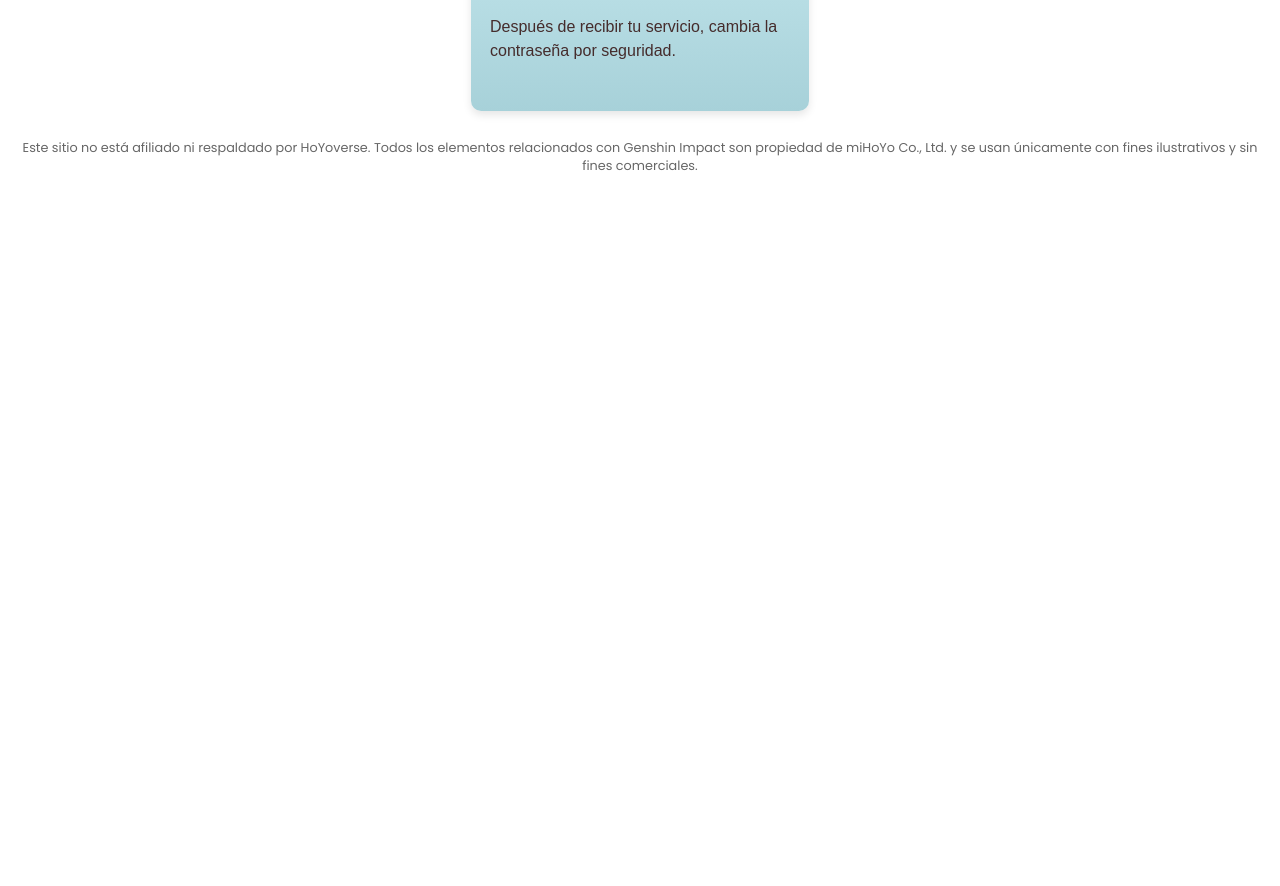
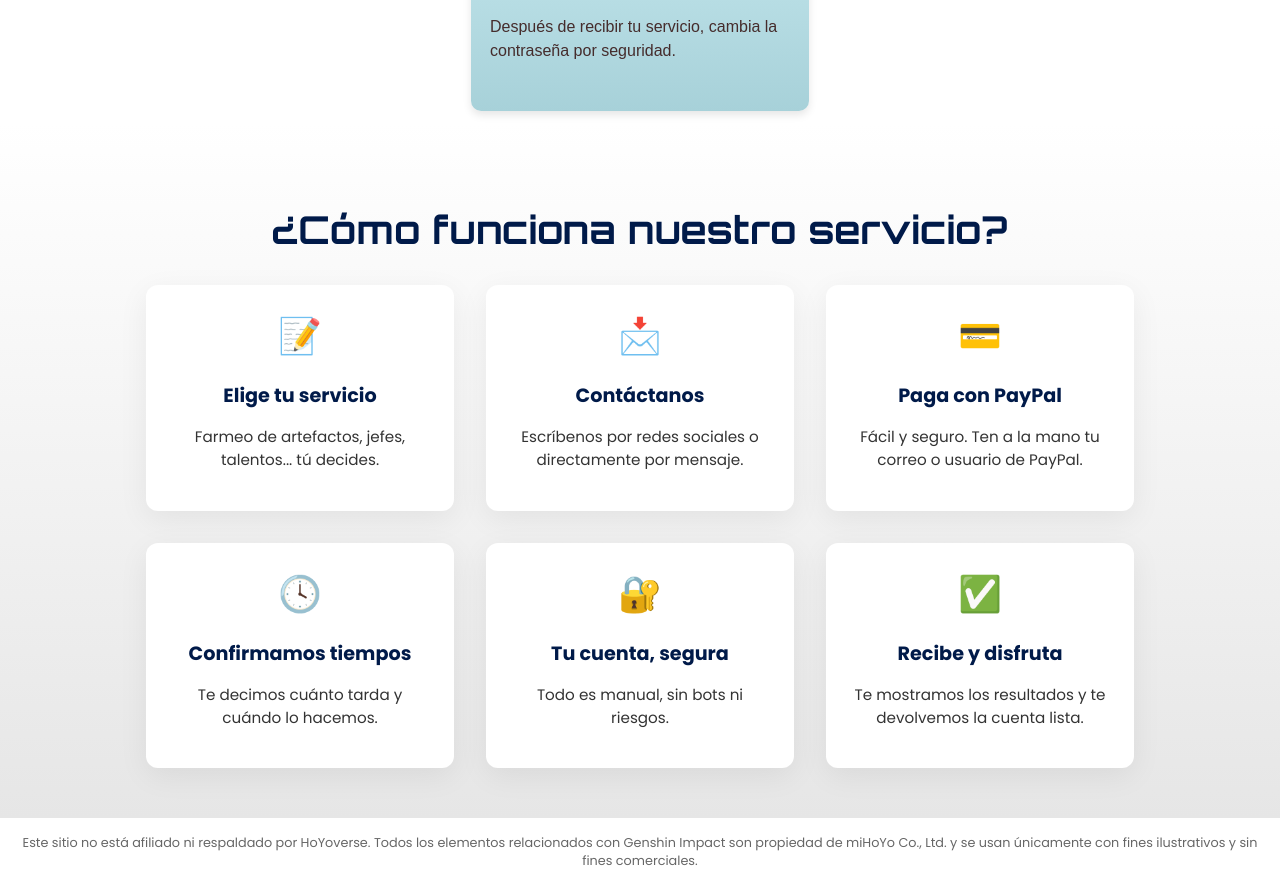
Before and after one commit to CanulJ/Zack_Farmeo_Genshin, an Angular app: page / in a window 1280 px wide. Shown: the part 2720-3606 px from the top of the page. Before the commit the page ends 2911 px from the top, so only its background shows below. Built offline with nearby package versions, Linux system fonts and the light colour scheme.

Commit message:
Nuevas Funciones

```diff
--- a/src/app/Pages/inicio/inicio.component.css
+++ b/src/app/Pages/inicio/inicio.component.css
@@ -415,3 +415,11 @@ body {
     transform: scale(1);
   }
 }
+
+@media screen and (max-width: 768px) {
+  .hero__container .cta {
+    margin-top: 45px;
+    position: relative;
+    z-index: 1;
+  }
+}
--- a/src/app/Pages/inicio/inicio.component.html
+++ b/src/app/Pages/inicio/inicio.component.html
@@ -44,6 +44,7 @@
 </section>
 <app-tarjetas></app-tarjetas>
 <app-recomendaciones></app-recomendaciones>
+<app-proceso></app-proceso>
 <footer style="text-align: center; font-size: 0.8rem; padding: 1rem; opacity: 0.6;">
   Este sitio no está afiliado ni respaldado por HoYoverse. Todos los elementos relacionados con Genshin Impact son propiedad de miHoYo Co., Ltd. y se usan únicamente con fines ilustrativos y sin fines comerciales.
 </footer>
--- a/src/app/Pages/inicio/inicio.component.ts
+++ b/src/app/Pages/inicio/inicio.component.ts
@@ -3,11 +3,12 @@ import {MatButtonModule} from '@angular/material/button';
 import {MatCardModule} from '@angular/material/card';
 import { TarjetasComponent } from '../tarjetas/tarjetas.component';
 import { RecomendacionesComponent } from '../recomendaciones/recomendaciones.component';
+import { ProcesoComponent } from '../proceso/proceso.component';
 import { Router } from '@angular/router';
 
 @Component({
   selector: 'app-inicio',
-  imports: [MatCardModule, MatButtonModule, TarjetasComponent, RecomendacionesComponent],
+  imports: [MatCardModule, MatButtonModule, TarjetasComponent, RecomendacionesComponent, ProcesoComponent],
   templateUrl: './inicio.component.html',
   styleUrl: './inicio.component.css'
 })
--- /dev/null
+++ b/src/app/Pages/proceso/proceso.component.css
@@ -0,0 +1,51 @@
+.servicio-pasos {
+  text-align: center;
+  padding: 50px 20px;
+  background: linear-gradient(to bottom, #ffffff, #e6e6e6); /* blanco a gris medio */
+  color: #333;
+}
+
+.servicio-pasos h2 {
+  font-family: "Orbitron", sans-serif;
+  font-size: 2.4rem;
+  color: #001a49;
+  margin-bottom: 2rem;
+}
+
+.pasos-container {
+  display: flex;
+  flex-wrap: wrap;
+  justify-content: center;
+  gap: 2rem;
+}
+
+.paso-card {
+  background: white;
+  border-radius: 12px;
+  padding: 1.5rem;
+  box-shadow: 0 8px 30px #00000010;
+  width: 260px;
+  text-align: center;
+  transition: transform 0.3s ease;
+}
+
+.paso-card:hover {
+  transform: translateY(-5px);
+}
+
+.paso-icon {
+  font-size: 2.2rem;
+  display: block;
+  margin-bottom: 0.5rem;
+}
+
+.paso-card h3 {
+  font-size: 1.2rem;
+  color: #001a49;
+  margin-bottom: 0.5rem;
+}
+
+.paso-card p {
+  font-size: 0.95rem;
+  color: #333;
+}
--- /dev/null
+++ b/src/app/Pages/proceso/proceso.component.html
@@ -0,0 +1,42 @@
+<section class="servicio-pasos">
+  <h2>¿Cómo funciona nuestro servicio?</h2>
+  <div class="pasos-container">
+
+    <div class="paso-card">
+      <span class="paso-icon">📝</span>
+      <h3>Elige tu servicio</h3>
+      <p>Farmeo de artefactos, jefes, talentos... tú decides.</p>
+    </div>
+
+    <div class="paso-card">
+      <span class="paso-icon">📩</span>
+      <h3>Contáctanos</h3>
+      <p>Escríbenos por redes sociales o directamente por mensaje.</p>
+    </div>
+
+    <div class="paso-card">
+      <span class="paso-icon">💳</span>
+      <h3>Paga con PayPal</h3>
+      <p>Fácil y seguro. Ten a la mano tu correo o usuario de PayPal.</p>
+    </div>
+
+    <div class="paso-card">
+      <span class="paso-icon">🕓</span>
+      <h3>Confirmamos tiempos</h3>
+      <p>Te decimos cuánto tarda y cuándo lo hacemos.</p>
+    </div>
+
+    <div class="paso-card">
+      <span class="paso-icon">🔐</span>
+      <h3>Tu cuenta, segura</h3>
+      <p>Todo es manual, sin bots ni riesgos.</p>
+    </div>
+
+    <div class="paso-card">
+      <span class="paso-icon">✅</span>
+      <h3>Recibe y disfruta</h3>
+      <p>Te mostramos los resultados y te devolvemos la cuenta lista.</p>
+    </div>
+
+  </div>
+</section>
--- a/src/app/app.routes.ts
+++ b/src/app/app.routes.ts
@@ -3,6 +3,7 @@ import { InicioComponent } from './Pages/inicio/inicio.component';
 import { TarjetasComponent } from './Pages/tarjetas/tarjetas.component';
 import { RecomendacionesComponent } from './Pages/recomendaciones/recomendaciones.component';
 import { ConocenosComponent } from './Pages/conocenos/conocenos.component';
+import { ProcesoComponent } from './Pages/proceso/proceso.component';
 
 export const routes: Routes = [
 
@@ -14,6 +15,8 @@ export const routes: Routes = [
 
     {path: 'recomendaciones',component:RecomendacionesComponent},
 
-    {path: 'conocenos',component:ConocenosComponent}
+    {path: 'conocenos',component:ConocenosComponent},
+
+    {path: 'proceso',component:ProcesoComponent}
 
 ];
```
Also changed, not shown: src/app/Pages/proceso/proceso.component.ts (added, +11 -0 lines).
